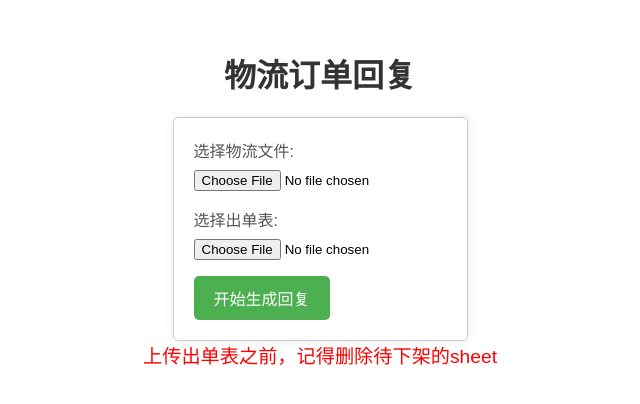
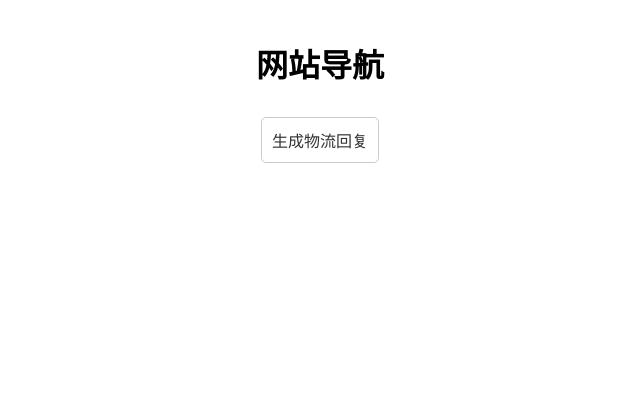
Before and after one commit to DevilMayCry4/Frugo, a Flask app: page / in a window 1280 px wide. Shown: the top 404 px of the page, without its empty margins (320-960 px from the left). Run offline with Flask 3, Linux system fonts and the light colour scheme.

Commit message:
导航
导航

```diff
--- a/flaskProject/app.py
+++ b/flaskProject/app.py
@@ -32,6 +32,10 @@ def save_json():
         json.dump(data, json_file, indent=2, ensure_ascii=False)
 
     return jsonify(data)
+
+@app.route('/report')
+def report():
+    return render_template('report.html')
 
 @app.route('/')
 def index():
--- a/flaskProject/templates/index.html
+++ b/flaskProject/templates/index.html
@@ -2,113 +2,50 @@
 <html lang="en">
 <head>
     <meta charset="UTF-8">
-    <meta http-equiv="X-UA-Compatible" content="IE=edge">
     <meta name="viewport" content="width=device-width, initial-scale=1.0">
-    <title>物流订单回复</title>
-
+    <title>导航页面</title>
     <style>
         body {
             font-family: Arial, sans-serif;
-            text-align: center;
-            margin: 50px;
+            margin: 40px;
         }
 
         h1 {
-            color: #333;
+            text-align: center;
         }
 
-        form {
-            display: inline-block;
-            text-align: left;
-            border: 1px solid #ccc;
-            padding: 20px;
-            border-radius: 5px;
-            box-shadow: 0 0 10px rgba(0, 0, 0, 0.1);
-            position: relative;
+        ul {
+            list-style-type: none;
+            padding: 0;
+            display: flex;
+            flex-wrap: wrap;
+            justify-content: space-around;
         }
 
-        label {
-            display: block;
-            margin-bottom: 8px;
-            color: #555;
+        li {
+            margin: 10px;
         }
 
-        input[type="file"] {
-            margin-bottom: 16px;
+        a {
+            text-decoration: none;
+            color: #333;
+            padding: 10px;
+            border: 1px solid #ccc;
+            border-radius: 5px;
+            display: block;
+            text-align: center;
+            transition: background-color 0.3s ease;
         }
 
-        input[type="submit"] {
-            background-color: #4CAF50;
-            color: white;
-            padding: 10px 20px;
-            border: none;
-            border-radius: 5px;
-            cursor: pointer;
-            font-size: 16px;
-        }
-
-        input[type="submit"]:hover {
-            background-color: #45a049;
-        }
-
-        #loading-overlay {
-            display: none;
-            position: fixed;
-            top: 0;
-            left: 0;
-            width: 100%;
-            height: 100%;
-            background: rgba(255, 255, 255, 0.8);
-            justify-content: center;
-            align-items: center;
-            text-align: center;
-            z-index: 999;
-        }
-
-        #loading-spinner {
-            border: 6px solid #f3f3f3;
-            border-top: 6px solid #3498db;
-            border-radius: 50%;
-            width: 40px;
-            height: 40px;
-            animation: spin 1s linear infinite;
-        }
-
-        @keyframes spin {
-            0% { transform: rotate(0deg); }
-            100% { transform: rotate(360deg); }
+        a:hover {
+            background-color: #f0f0f0;
         }
     </style>
 </head>
 <body>
-    <h1>物流订单回复</h1>
-    <form id="upload-form" action="/upload" method="post" enctype="multipart/form-data">
-        <label for="logistics_file">选择物流文件:</label>
-        <input type="file" name="logistics_file" accept=".xlsx" required>
-        <br>
-        <label for="store_file">选择出单表:</label>
-        <input type="file" name="store_file" accept=".xlsx" required>
-        <br>
-        <input type="submit" value="开始生成回复" onclick="showLoadingOverlay()">
-    </form>
-    <div style="color: red;font-size: larger">上传出单表之前，记得删除待下架的sheet</div>
-
-    <!-- Loading Overlay -->
-    <div id="loading-overlay">
-        <div id="loading-spinner"></div>
-        <p>正在生成回复，如果超过2分钟，请刷新页面...</p>
-    </div>
-
-    <script>
-        function showLoadingOverlay() {
-            var overlay = document.getElementById('loading-overlay');
-            overlay.style.display = 'flex';
-
-            // Simulate loading delay (you can remove this in production)
-            setTimeout(function() {
-                overlay.style.display = 'none';
-            }, 3000);
-        }
-    </script>
+    <h1>网站导航</h1>
+    <ul>
+            <li><a href="./report" target="_blank">生成物流回复</a></li>
+    </ul>
 </body>
 </html>
```
Also changed, not shown: flaskProject/templates/report.html (added, +114 -0 lines).
